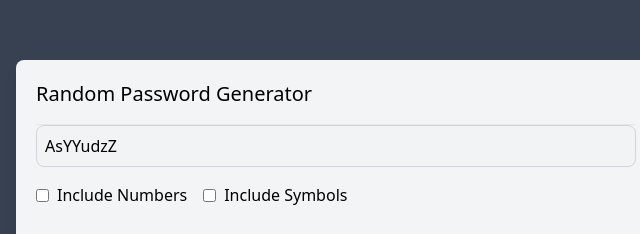
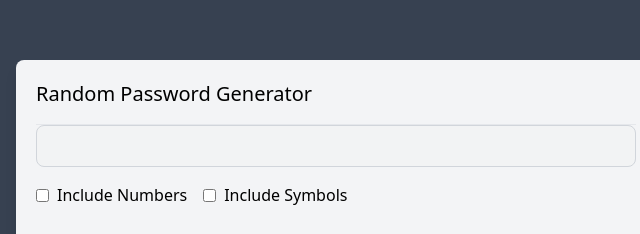
Before and after one commit to AnshumanKumar4554/Projects, a plain HTML site: page Generate Random Password/index.html in a window 1280 px wide. Shown: the part 248-482 px from the top of the page, 304-944 px from the left. Drawn offline with nearby package versions, Linux system fonts and the light colour scheme.

Commit message:
Update index.html

```diff
--- a/Generate Random Password/index.html
+++ b/Generate Random Password/index.html
@@ -24,7 +24,7 @@
                 <hr mb-5>
 
                 <div>
-                    <input type="text" class="w-full p-2 border border-gray-300 rounded-lg mb-4" value="AsYYudzZ" id="password" disabled>
+                    <input type="text" id="password" class="w-full p-2 border border-gray-300 rounded-lg mb-4" id="password" disabled>
                 </div>
                 <div class="flex space-x-4">
                     <div class="mb-4">
```
